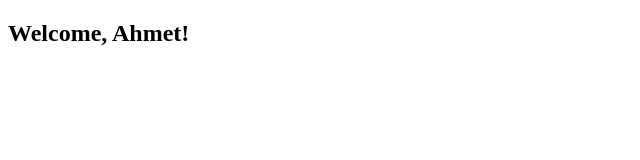
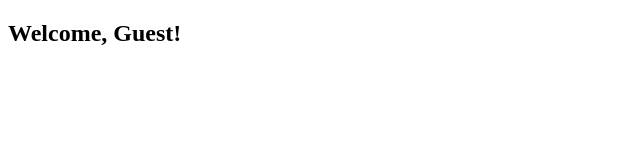
Before and after one commit to Iamarainbow2/Exercices, a React (Vite) app in the folder React/: page / in a window 1280 px wide. Shown: the top 160 px of the page, without its empty margins (0-640 px from the left). Built offline with nearby package versions, Linux system fonts and the light colour scheme; the HTML template or start-up script is replaced by a standard one.

Commit message:
default name is defined, displays when no props is send

```diff
--- a/React/src/App.jsx
+++ b/React/src/App.jsx
@@ -4,7 +4,7 @@ function App() {
 
   return (
     <>
-      <Welcome firstName="Ahmet"/>
+      <Welcome />
 
 
     </>
--- a/React/src/Components/Welcome.jsx
+++ b/React/src/Components/Welcome.jsx
@@ -3,9 +3,11 @@
 
 function Welcome(props) {
 
+  const { firstName = 'Guest' } = props;
+
     return (
       <>
-        <h2>Welcome, {props.firstName}!</h2>
+        <h2>Welcome, {firstName}!</h2>
       </>
     )
     }
```
